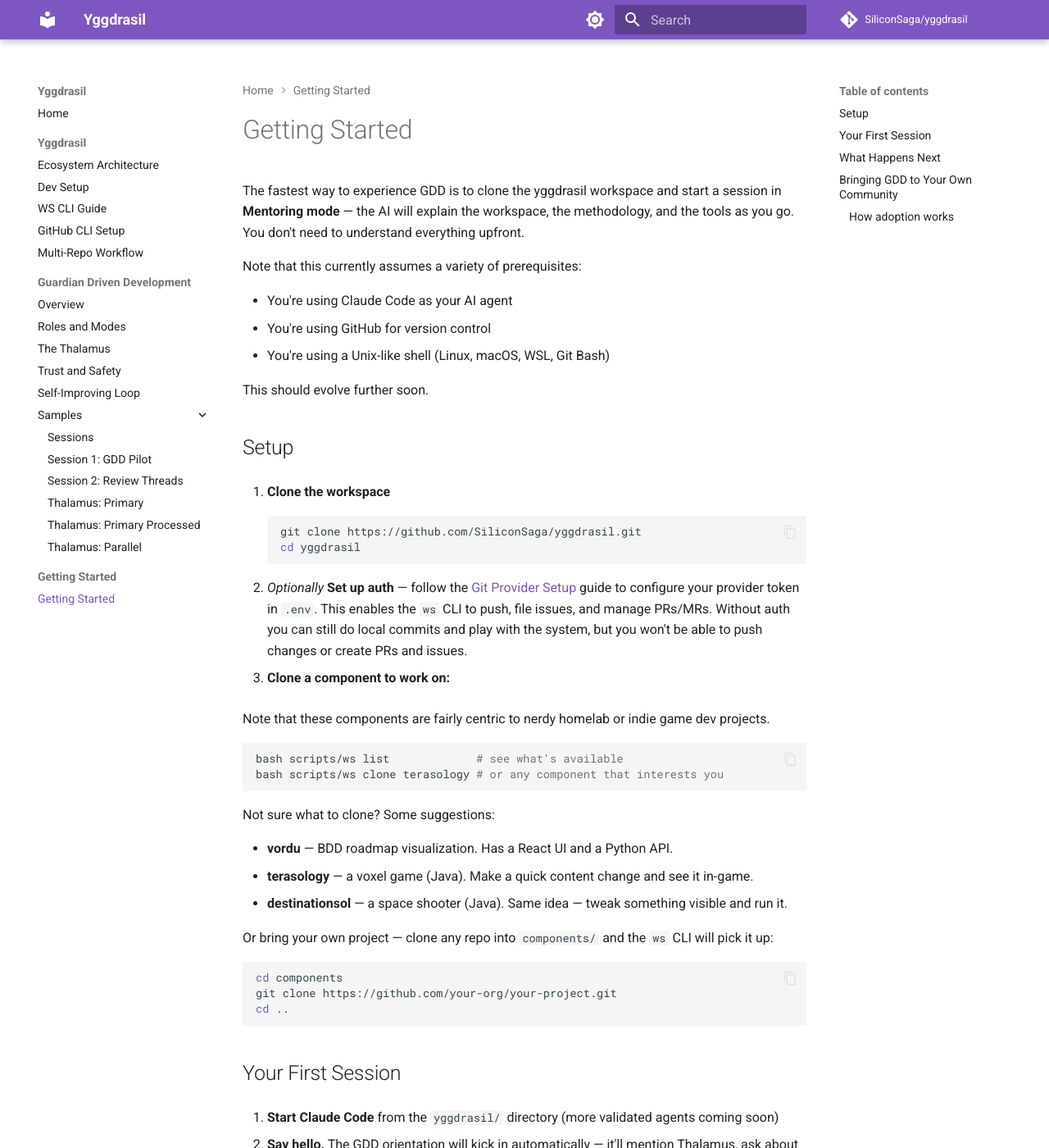
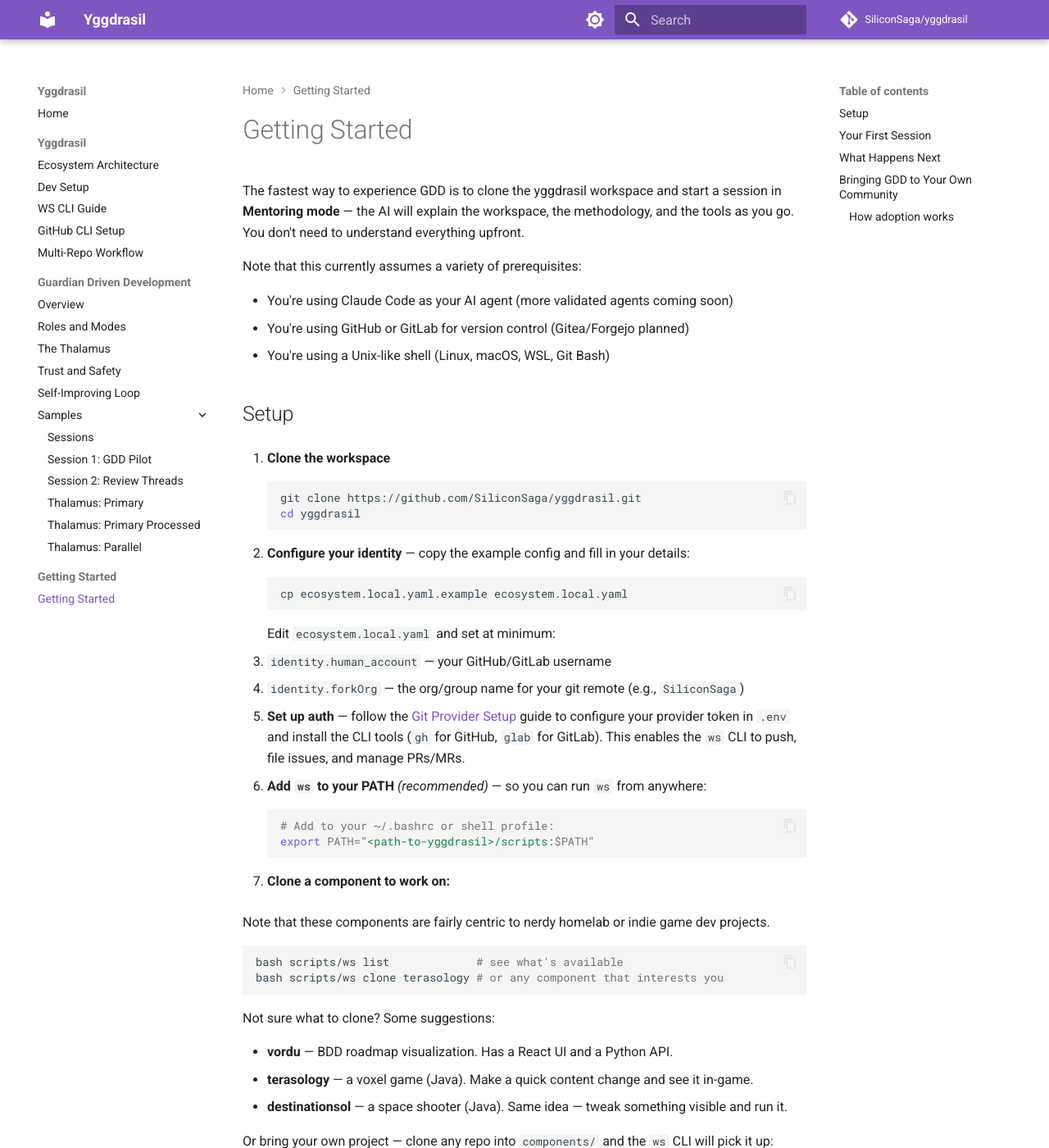
Before and after one commit to SiliconSaga/yggdrasil, an MkDocs documentation site: the page built from docs/getting-started/index.md, in a window 1280 px wide and 1400 px high. Shown: the whole window at 82% size. Built offline with MkDocs 1.6.1 and Material for MkDocs 9.7.7, drawn with Linux system fonts in a browser that asks for light colours; comment, search, counter and statistics services are not loaded.

Commit message:
docs: update getting-started with identity setup, PATH, multi-provider support
Add identity config and PATH setup steps to the new user checklist.
Update prerequisites to mention GitLab alongside GitHub. Renumber
steps to accommodate the new items.

Co-Authored-By: Claude Opus 4.6 <noreply@anthropic.com>

````diff
--- a/docs/getting-started/index.md
+++ b/docs/getting-started/index.md
@@ -4,11 +4,9 @@ The fastest way to experience GDD is to clone the yggdrasil workspace and start
 
 Note that this currently assumes a variety of prerequisites:
 
-- You're using Claude Code as your AI agent
-- You're using GitHub for version control
+- You're using Claude Code as your AI agent (more validated agents coming soon)
+- You're using GitHub or GitLab for version control (Gitea/Forgejo planned)
 - You're using a Unix-like shell (Linux, macOS, WSL, Git Bash)
-
-This should evolve further soon.
 
 ## Setup
 
@@ -18,9 +16,23 @@ This should evolve further soon.
    cd yggdrasil
    ```
 
-2. _Optionally_ **Set up auth** — follow the [Git Provider Setup](../git-provider-setup.md) guide to configure your provider token in `.env`. This enables the `ws` CLI to push, file issues, and manage PRs/MRs. Without auth you can still do local commits and play with the system, but you won't be able to push changes or create PRs and issues.
+2. **Configure your identity** — copy the example config and fill in your details:
+   ```bash
+   cp ecosystem.local.yaml.example ecosystem.local.yaml
+   ```
+   Edit `ecosystem.local.yaml` and set at minimum:
+   - `identity.human_account` — your GitHub/GitLab username
+   - `identity.forkOrg` — the org/group name for your git remote (e.g., `SiliconSaga`)
 
-3. **Clone a component to work on:**
+3. **Set up auth** — follow the [Git Provider Setup](../git-provider-setup.md) guide to configure your provider token in `.env` and install the CLI tools (`gh` for GitHub, `glab` for GitLab). This enables the `ws` CLI to push, file issues, and manage PRs/MRs.
+
+4. **Add `ws` to your PATH** _(recommended)_ — so you can run `ws` from anywhere:
+   ```bash
+   # Add to your ~/.bashrc or shell profile:
+   export PATH="<path-to-yggdrasil>/scripts:$PATH"
+   ```
+
+5. **Clone a component to work on:**
 
    Note that these components are fairly centric to nerdy homelab or indie game dev projects.
 
@@ -45,17 +57,17 @@ This should evolve further soon.
 
 ## Your First Session
 
-4. **Start Claude Code** from the `yggdrasil/` directory (more validated agents coming soon)
+6. **Start Claude Code** from the `yggdrasil/` directory
 
-5. **Say hello.** The GDD orientation will kick in automatically — it'll mention Thalamus, ask about your mode, and ask what you want to work on.
+7. **Say hello.** The GDD orientation will kick in automatically — it'll mention Thalamus, ask about your mode, and ask what you want to work on.
 
-6. **Ask for Mentoring mode.** This is the key for your first session:
+8. **Ask for Mentoring mode.** This is the key for your first session:
 
    > "Let's use mentoring mode. I'm new to this workspace and want to understand how things work."
 
    In Mentoring mode, the AI explains its decisions, teaches practices in context, and walks you through the tools. It's like pair programming with someone who knows the codebase.
 
-7. **Pick something small to do.** Some ideas:
+9. **Pick something small to do.** Some ideas:
    - Explore a component: "What does tafl do? Walk me through the code."
    - Write a BDD scenario: "Help me write a test scenario for [feature]."
    - Fix something: Check the [open issues](https://github.com/SiliconSaga/yggdrasil/issues) for anything labeled `good first issue`.
````
